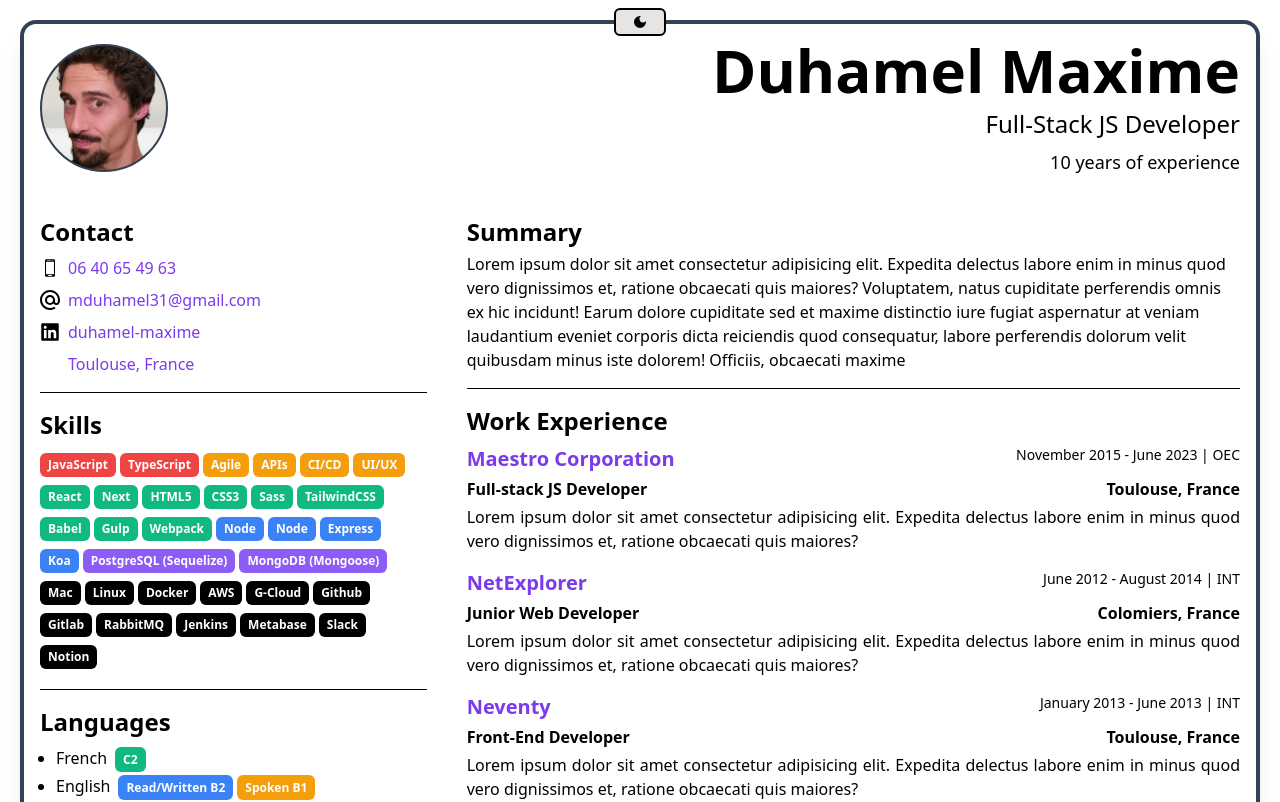
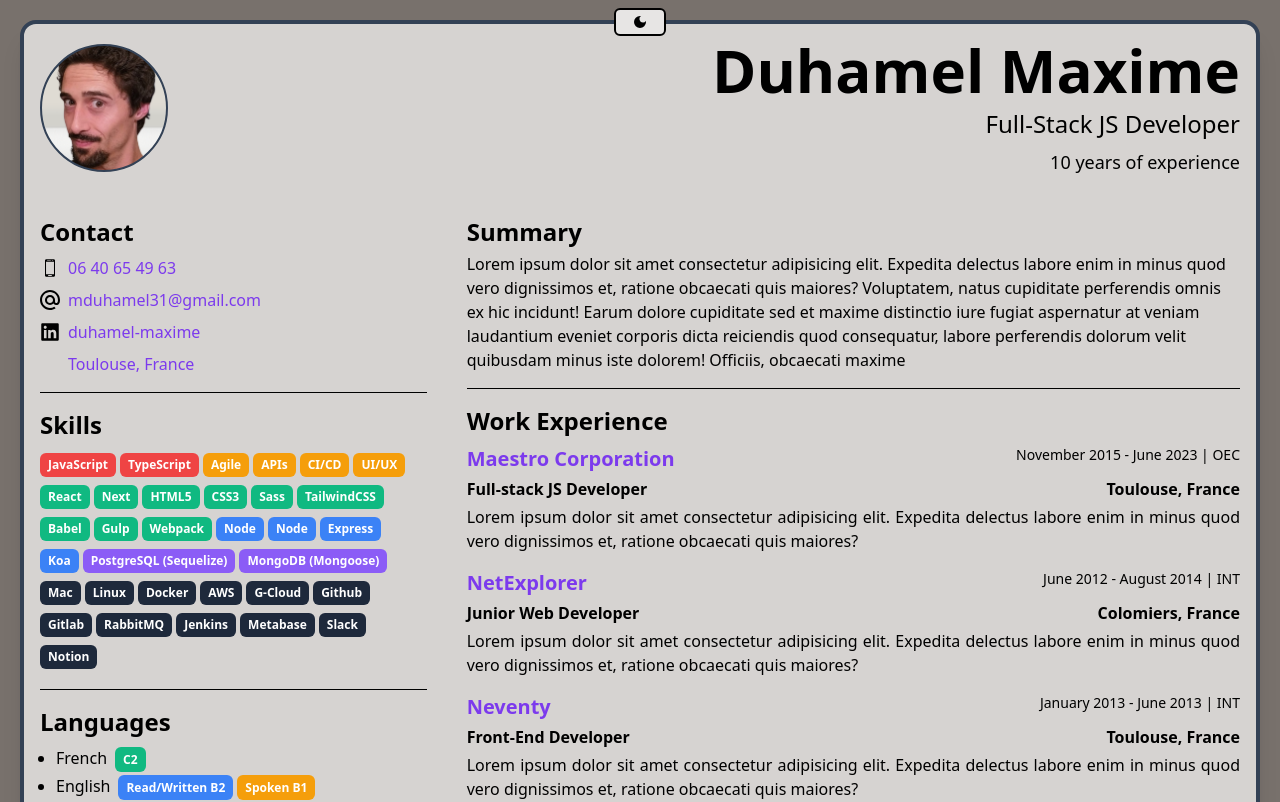
Before and after one commit to max--/cv, a Next.js app: page /cv/ in a window 1280 px wide. Shown: the top 802 px of the page. Built offline with nearby package versions, Linux system fonts and the light colour scheme; some icons are missing; what tailwindcss-debug-screens would draw is missing.

Commit message:
final theme

```diff
--- a/components/Tag.tsx
+++ b/components/Tag.tsx
@@ -61,8 +61,8 @@ const Tag = ({
 
     case 'black':
       colorClasses = clsx(
-        'bg-black ring-gray-700 dark:bg-slate-800',
-        'hover:bg-gray-500 hover:dark:bg-black'
+        'bg-slate-800 ring-gray-700 dark:bg-slate-800',
+        'hover:bg-black hover:dark:bg-black'
       )
       break
 
--- a/pages/index.tsx
+++ b/pages/index.tsx
@@ -79,9 +79,8 @@ export default function Home() {
   )
 
   return (
-    <main className="flex justify-center content-center dark:bg-slate-700">
+    <main className="flex justify-center content-center bg-stone-500 dark:bg-slate-700">
       <button
-        // className={`w-fit absolute right-5 top-2 p-2 rounded-md bg-slate-200 dark:bg-[#212933]`}
         className="w-fit absolute top-2 px-4 py-1 rounded-md border-2 border-black bg-stone-200 text-black dark:bg-slate-700 dark:text-white hover:scale-110 active:scale-100 duration-200"
         onClick={handleSetTheme}
       >
@@ -91,7 +90,7 @@ export default function Home() {
         }
       </button>
 
-      <div className="m-5 xs:m-10 p-4 xs:p-8 border-4 border-gray-700 rounded-2xl shadow-xl dark:bg-stone-600 dark:border-black dark:text-white">
+      <div className="m-5 xs:m-10 p-4 xs:p-8 bg-stone-300 border-4 border-gray-700 rounded-2xl shadow-xl dark:bg-stone-600 dark:border-black dark:text-white">
         <header>
           <div className="flex justify-between items-center">
             <div className="mr-8">
```
